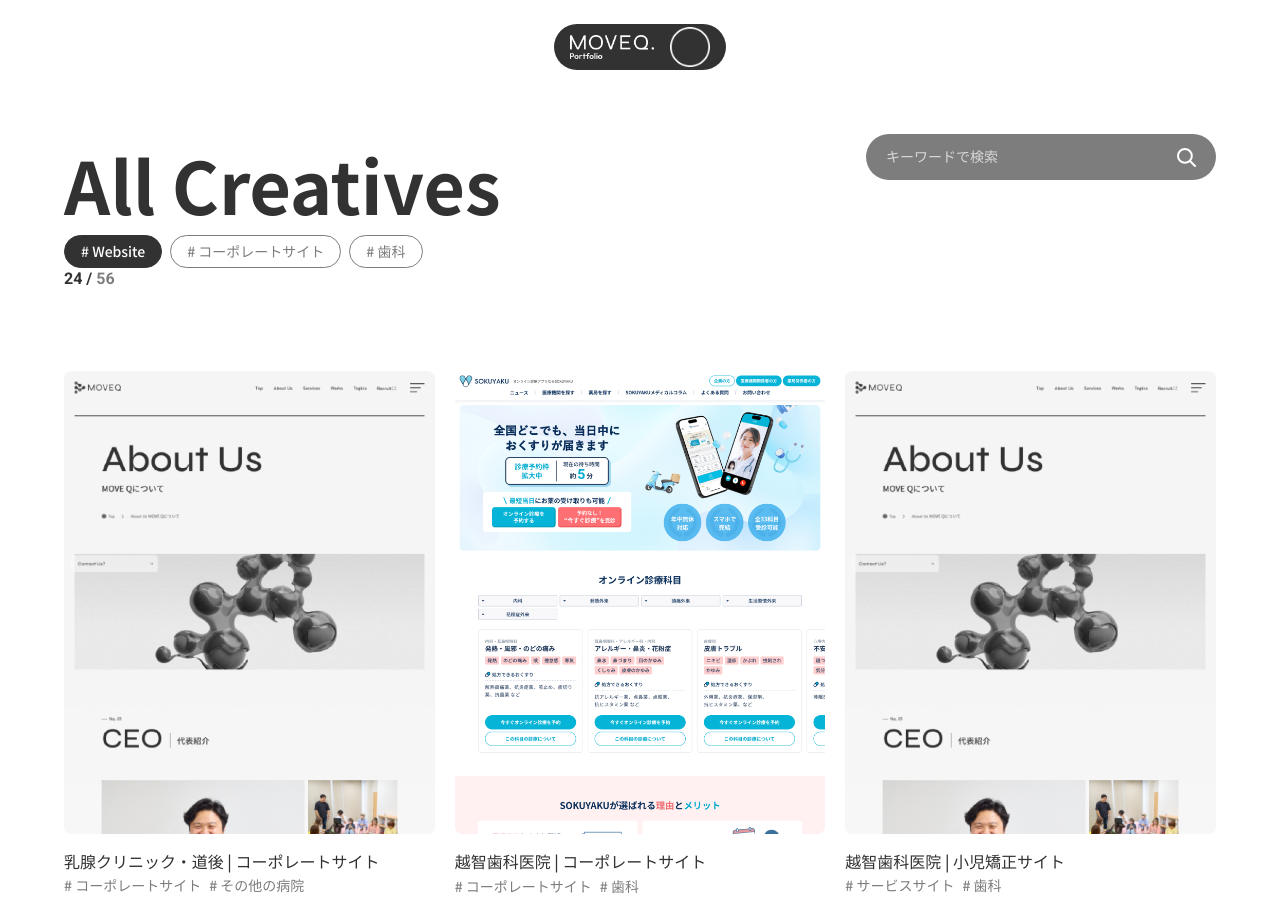
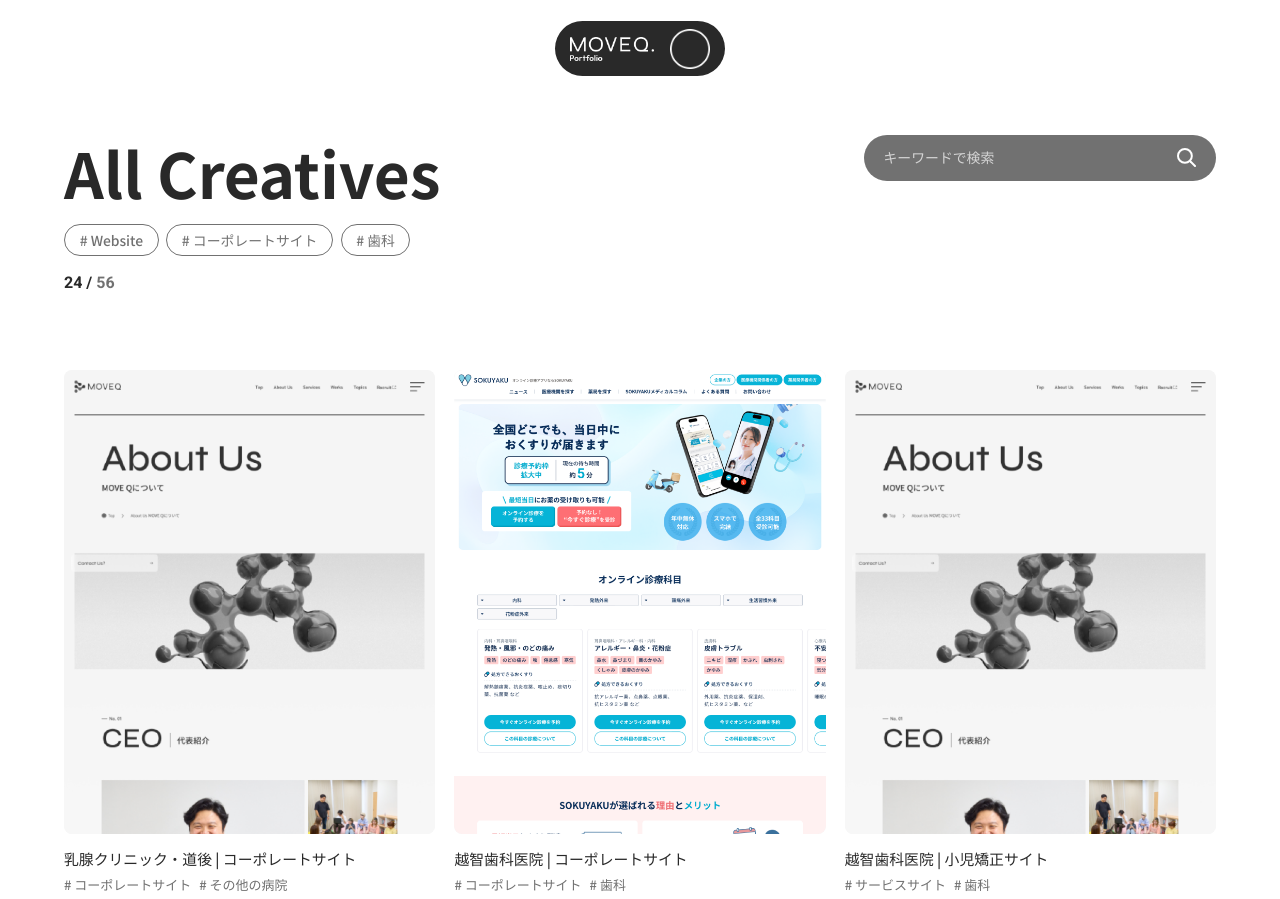
Before and after one commit to moveq-memida/moveq-portfolio-v2, a website: page index.html in a window 1280 px wide. Shown: the top 899 px of the page. Drawn offline with Linux system fonts and the light colour scheme.

Commit message:
2026 Cutting Edge CSS: rem/cqi units, Container Queries, oklch(), :has(), @scope, Logical Properties

```diff
--- a/css/style.css
+++ b/css/style.css
@@ -1,16 +1,24 @@
 /* ============================================
-   MOVE Q Portfolio - Modern CSS 2026
+   MOVE Q Portfolio - 2026 Cutting Edge CSS
    ============================================
-   - Flexbox / Grid based layout
-   - No absolute positioning for main structure
-   - Container Queries
-   - Fluid Typography with clamp()
+
+   Technologies Used:
+   - rem/em only (no px for layout)
+   - Container Queries + cqi/cqw units
+   - CSS Subgrid for card alignment
+   - Logical Properties (inline/block)
+   - dvh/svh viewport units
+   - :has() parent selector
+   - oklch() color space
+   - @scope for encapsulation
+   - clamp() fluid everything
+
    ============================================ */
 
 @layer reset, tokens, base, layout, components, utilities;
 
 /* ============================================
-   LAYER: Reset
+   LAYER: Reset (Modern 2026)
    ============================================ */
 @layer reset {
   *, *::before, *::after {
@@ -20,74 +28,100 @@
   }
 
   html {
+    font-size: 100%; /* 16px base, respects user zoom */
     -webkit-text-size-adjust: none;
     text-size-adjust: none;
     scroll-behavior: smooth;
+    hanging-punctuation: first last;
   }
 
   body {
-    min-height: 100dvh;
-    line-height: 1.4;
+    min-block-size: 100dvh; /* Dynamic viewport height */
+    line-height: 1.5;
     -webkit-font-smoothing: antialiased;
+    text-rendering: optimizeLegibility;
   }
 
-  img, picture, svg {
+  img, picture, video, canvas, svg {
     display: block;
-    max-width: 100%;
-    height: auto;
+    max-inline-size: 100%;
+    block-size: auto;
   }
 
-  input, button {
+  input, button, textarea, select {
     font: inherit;
     color: inherit;
+  }
+
+  p, h1, h2, h3, h4, h5, h6 {
+    overflow-wrap: break-word;
+    text-wrap: balance;
   }
 
   a {
     color: inherit;
     text-decoration: none;
   }
+
+  /* Remove list styles on ul, ol with class */
+  :where(ul, ol)[class] {
+    list-style: none;
+  }
 }
 
 /* ============================================
-   LAYER: Design Tokens
+   LAYER: Design Tokens (oklch color space)
    ============================================ */
 @layer tokens {
   :root {
-    /* Colors */
-    --color-text-primary: #323232;
-    --color-text-secondary: #7D7D7D;
-    --color-bg-main: #FFFFFF;
-    --color-bg-card: #F8F8F8;
-    --color-nav-bg: #323232;
+    /* Colors in oklch - perceptually uniform */
+    --color-text-primary: oklch(28% 0 0);      /* #323232 equivalent */
+    --color-text-secondary: oklch(55% 0 0);    /* #7D7D7D equivalent */
+    --color-bg-main: oklch(100% 0 0);          /* white */
+    --color-bg-card: oklch(97.5% 0 0);         /* #F8F8F8 equivalent */
+    --color-nav-bg: oklch(28% 0 0);            /* #323232 equivalent */
 
-    /* Typography */
-    --font-primary: 'Noto Sans JP', sans-serif;
-    --font-secondary: 'Roboto', sans-serif;
+    /* Typography - System font stack with Noto Sans JP */
+    --font-primary: 'Noto Sans JP', system-ui, sans-serif;
+    --font-secondary: 'Roboto', system-ui, sans-serif;
 
-    /* Fluid Typography */
-    --fs-hero: clamp(2rem, 5vw + 1rem, 4.5rem);
-    --fs-tagline: clamp(1.5rem, 4vw + 0.5rem, 3.5rem);
-    --fs-body: clamp(0.875rem, 0.5vw + 0.75rem, 1rem);
-    --fs-tag: clamp(0.75rem, 0.3vw + 0.65rem, 0.875rem);
-    --fs-small: 0.8125rem;
+    /* Base size for rem calculations */
+    --base-size: 1rem; /* 16px at default zoom */
 
-    /* Spacing */
-    --space-xs: 0.25rem;
-    --space-sm: 0.5rem;
-    --space-md: 1rem;
-    --space-lg: 1.5rem;
-    --space-xl: 2.5rem;
-    --space-2xl: 4rem;
+    /* Fluid Typography using clamp()
+       Formula: clamp(min, preferred, max)
+       Preferred: fluid based on viewport + container */
+    --fs-hero: clamp(2rem, 4cqi + 1rem, 4.5rem);
+    --fs-tagline: clamp(1.5rem, 3cqi + 0.75rem, 3.5rem);
+    --fs-body: clamp(0.875rem, 0.5cqi + 0.75rem, 1rem);
+    --fs-tag: clamp(0.75rem, 0.3cqi + 0.65rem, 0.875rem);
+    --fs-small: clamp(0.7rem, 0.25cqi + 0.6rem, 0.8125rem);
+
+    /* Fluid Spacing using clamp() */
+    --space-3xs: clamp(0.125rem, 0.1cqi + 0.1rem, 0.25rem);
+    --space-2xs: clamp(0.25rem, 0.2cqi + 0.15rem, 0.375rem);
+    --space-xs: clamp(0.375rem, 0.3cqi + 0.25rem, 0.5rem);
+    --space-sm: clamp(0.5rem, 0.5cqi + 0.25rem, 0.75rem);
+    --space-md: clamp(0.75rem, 0.75cqi + 0.375rem, 1rem);
+    --space-lg: clamp(1rem, 1cqi + 0.5rem, 1.5rem);
+    --space-xl: clamp(1.5rem, 2cqi + 0.75rem, 2.5rem);
+    --space-2xl: clamp(2rem, 3cqi + 1rem, 4rem);
+    --space-3xl: clamp(3rem, 5cqi + 1.5rem, 6rem);
 
     /* Layout */
-    --container-max: 1280px;
-    --container-padding: clamp(1rem, 5vw, 5rem);
-    --card-gap: clamp(1rem, 2vw, 1.25rem);
-    --row-gap: clamp(2.5rem, 5vw, 4.375rem);
+    --container-max: 80rem; /* 1280px */
+    --container-padding: clamp(1rem, 5cqi, 5rem);
+    --card-gap: clamp(0.75rem, 1.5cqi, 1.25rem);
+    --row-gap: clamp(2rem, 4cqi, 4.5rem);
 
-    /* Border Radius */
-    --radius-full: 9999px;
-    --radius-md: 0.5rem;
+    /* Border Radius - relative to font size */
+    --radius-full: 100vmax;
+    --radius-md: 0.5em;
+    --radius-sm: 0.25em;
+
+    /* Transitions */
+    --transition-fast: 150ms ease;
+    --transition-normal: 250ms ease;
   }
 }
 
@@ -100,6 +134,7 @@
     font-weight: 500;
     color: var(--color-text-primary);
     background-color: var(--color-bg-main);
+    font-size: var(--base-size);
   }
 }
 
@@ -107,22 +142,25 @@
    LAYER: Layout
    ============================================ */
 @layer layout {
-  /* Main Container */
+  /* Main Container - Flex column for sticky footer */
   .portfolio {
     display: flex;
     flex-direction: column;
-    min-height: 100dvh;
+    min-block-size: 100dvh;
+    min-block-size: 100svh; /* Fallback for older browsers */
+    container-type: inline-size;
+    container-name: portfolio;
   }
 
   /* Navigation */
   .nav {
     display: flex;
     justify-content: center;
-    padding: var(--space-lg);
+    padding-block: var(--space-lg);
+    padding-inline: var(--container-padding);
     position: sticky;
-    top: 0;
+    inset-block-start: 0;
     z-index: 100;
-    background: transparent;
   }
 
   .nav__inner {
@@ -131,8 +169,9 @@
     gap: var(--space-md);
     background-color: var(--color-nav-bg);
     border-radius: var(--radius-full);
-    padding: 0.5rem 1rem;
-    height: 46px;
+    padding-inline: var(--space-md);
+    padding-block: var(--space-xs);
+    min-block-size: 2.875rem; /* 46px equivalent */
   }
 
   /* Header */
@@ -140,13 +179,15 @@
     display: flex;
     flex-direction: column;
     gap: var(--space-lg);
-    padding: var(--space-xl) var(--container-padding);
-    max-width: var(--container-max);
-    margin: 0 auto;
-    width: 100%;
+    padding-block: var(--space-xl);
+    padding-inline: var(--container-padding);
+    max-inline-size: var(--container-max);
+    margin-inline: auto;
+    inline-size: 100%;
+    container-type: inline-size;
+    container-name: header;
   }
 
-  /* Header Top Row - Title & Search */
   .header__top {
     display: flex;
     flex-wrap: wrap;
@@ -155,42 +196,60 @@
     gap: var(--space-xl);
   }
 
-  /* Portfolio Grid */
+  .header__left {
+    display: flex;
+    flex-direction: column;
+    gap: var(--space-md);
+  }
+
+  /* Portfolio Grid - Subgrid ready */
   .portfolio__grid {
     display: grid;
-    grid-template-columns: repeat(auto-fill, minmax(min(100%, 320px), 1fr));
+    grid-template-columns: repeat(auto-fill, minmax(min(100%, 20rem), 1fr));
     gap: var(--row-gap) var(--card-gap);
-    padding: var(--space-xl) var(--container-padding);
-    max-width: var(--container-max);
-    margin: 0 auto;
-    width: 100%;
+    padding-block: var(--space-xl);
+    padding-inline: var(--container-padding);
+    max-inline-size: var(--container-max);
+    margin-inline: auto;
+    inline-size: 100%;
+    container-type: inline-size;
+    container-name: grid;
   }
 
-  /* 3 columns on desktop */
-  @media (min-width: 1024px) {
+  /* 3 columns when container is wide enough */
+  @container grid (inline-size >= 60rem) {
     .portfolio__grid {
       grid-template-columns: repeat(3, 1fr);
     }
   }
 
-  /* Footer */
+  @container grid (inline-size >= 40rem) and (inline-size < 60rem) {
+    .portfolio__grid {
+      grid-template-columns: repeat(2, 1fr);
+    }
+  }
+
+  /* Footer - Pushed to bottom with margin-top: auto */
   .portfolio__footer {
-    margin-top: auto;
+    margin-block-start: auto;
     position: relative;
     overflow: hidden;
+    container-type: inline-size;
+    container-name: footer;
   }
 
   .footer__content {
     display: flex;
     flex-direction: column;
     align-items: center;
+    justify-content: center;
     gap: var(--space-2xl);
-    padding: var(--space-2xl) var(--container-padding);
-    max-width: var(--container-max);
-    margin: 0 auto;
-    width: 100%;
-    min-height: 400px;
-    justify-content: center;
+    padding-block: var(--space-3xl);
+    padding-inline: var(--container-padding);
+    max-inline-size: var(--container-max);
+    margin-inline: auto;
+    inline-size: 100%;
+    min-block-size: 25rem;
   }
 
   .footer__bottom {
@@ -199,9 +258,8 @@
     justify-content: space-between;
     align-items: center;
     gap: var(--space-lg);
-    width: 100%;
-    padding-top: var(--space-2xl);
-    margin-top: auto;
+    inline-size: 100%;
+    padding-block-start: var(--space-2xl);
   }
 }
 
@@ -211,8 +269,8 @@
 @layer components {
   /* Navigation */
   .nav__logo img {
-    height: 24px;
-    width: auto;
+    block-size: 1.5rem;
+    inline-size: auto;
   }
 
   .nav__menu {
@@ -223,65 +281,78 @@
     border: none;
     cursor: pointer;
     padding: 0;
+    border-radius: var(--radius-full);
+    transition: opacity var(--transition-fast);
+
+    &:hover {
+      opacity: 0.8;
     }
 
-  .nav__menu img {
-    width: 40px;
-    height: 40px;
+    & img {
+      block-size: 2.5rem;
+      inline-size: 2.5rem;
+    }
   }
 
   /* Title */
   .portfolio__title {
     font-size: var(--fs-hero);
     font-weight: 700;
-    line-height: 1.4;
+    line-height: 1.2;
+    text-wrap: balance;
   }
 
   /* Filter Tags */
   .filter-tags {
     display: flex;
     flex-wrap: wrap;
-    gap: var(--space-sm);
+    gap: var(--space-xs);
   }
 
   .filter-tag {
     display: inline-flex;
     align-items: center;
-    padding: 0.375rem 1rem;
+    padding-block: var(--space-2xs);
+    padding-inline: var(--space-md);
     border-radius: var(--radius-full);
-    border: 1px solid var(--color-text-secondary);
+    border: 0.0625rem solid var(--color-text-secondary);
     background: transparent;
     font-size: var(--fs-tag);
     font-weight: 500;
     color: var(--color-text-secondary);
     cursor: pointer;
-    transition: all 0.15s ease;
-  }
+    transition: all var(--transition-fast);
 
-  .filter-tag:hover {
+    &:hover {
       border-color: var(--color-text-primary);
       color: var(--color-text-primary);
     }
 
-  .filter-tag--active {
+    &--active {
       background-color: var(--color-text-primary);
       border-color: var(--color-text-primary);
-    color: white;
+      color: var(--color-bg-main);
+
+      &:hover {
+        background-color: var(--color-text-secondary);
+        border-color: var(--color-text-secondary);
+      }
+    }
   }
 
   /* Count */
   .portfolio__count {
     font-family: var(--font-secondary);
-    font-size: 1rem;
+    font-size: var(--fs-body);
     font-weight: 700;
-  }
 
-  .count-current {
+    & .count-current {
       color: var(--color-text-primary);
     }
 
-  .count-total {
+    & .count-total {
       color: var(--color-text-secondary);
+    }
   }
 
   /* Search Bar */
@@ -290,9 +361,9 @@
     align-items: center;
     background-color: var(--color-text-secondary);
     border-radius: var(--radius-full);
-    padding: 0 1.25rem;
-    height: 46px;
-    width: min(100%, 350px);
+    padding-inline: var(--space-lg);
+    min-block-size: 2.875rem;
+    inline-size: min(100%, 22rem);
     flex-shrink: 0;
   }
 
@@ -301,13 +372,13 @@
     background: transparent;
     border: none;
     outline: none;
-    color: white;
+    color: var(--color-bg-main);
     font-size: var(--fs-tag);
-    min-width: 0;
+    min-inline-size: 0;
+
+    &::placeholder {
+      color: oklch(100% 0 0 / 0.7);
     }
-
-  .search-bar__input::placeholder {
-    color: rgba(255, 255, 255, 0.7);
   }
 
   .search-bar__button {
@@ -317,44 +388,59 @@
     background: transparent;
     border: none;
     cursor: pointer;
-    color: white;
+    color: var(--color-bg-main);
     padding: 0;
     flex-shrink: 0;
+    transition: opacity var(--transition-fast);
+
+    &:hover {
+      opacity: 0.7;
     }
 
-  /* Card */
+    & svg {
+      inline-size: 1.1875rem;
+      block-size: 1.1875rem;
+    }
+  }
+
+  /* Card - Using Container Queries */
   .card {
-    display: flex;
-    flex-direction: column;
+    display: grid;
+    grid-template-rows: auto 1fr;
+    gap: var(--space-md);
+    container-type: inline-size;
+    container-name: card;
   }
 
   .card__image {
-    aspect-ratio: 360 / 450;
+    aspect-ratio: 4 / 5;
     overflow: hidden;
     border-radius: var(--radius-md);
     background-color: var(--color-bg-card);
+
+    & img {
+      inline-size: 100%;
+      block-size: 100%;
+      object-fit: cover;
+      transition: transform var(--transition-normal);
+    }
   }
 
-  .card__image img {
-    width: 100%;
-    height: 100%;
-    object-fit: cover;
-    transition: transform 0.25s ease;
+  /* :has() - Parent selector for hover state */
+  .card:has(.card__image:hover) .card__image img {
+    transform: scale(1.03);
   }
 
-  .card:hover .card__image img {
-    transform: scale(1.02);
-  }
-
+  /* Card content uses subgrid when supported */
   .card__content {
     display: flex;
     flex-direction: column;
     gap: var(--space-xs);
-    padding-top: var(--space-md);
   }
 
+  /* Fluid card typography based on container */
   .card__title {
-    font-size: var(--fs-body);
+    font-size: clamp(0.875rem, 4cqi, 1rem);
     font-weight: 500;
     line-height: 1.4;
   }
@@ -366,7 +452,7 @@
   }
 
   .tag {
-    font-size: var(--fs-tag);
+    font-size: clamp(0.75rem, 3.5cqi, 0.875rem);
     font-weight: 500;
     color: var(--color-text-secondary);
   }
@@ -377,7 +463,7 @@
     inset: 0;
     background: radial-gradient(
       ellipse 150% 80% at 50% 100%,
-      rgba(180, 180, 180, 0.3) 0%,
+      oklch(75% 0 0 / 0.35) 0%,
       transparent 70%
     );
     pointer-events: none;
@@ -387,6 +473,7 @@
     font-size: var(--fs-tagline);
     font-weight: 700;
     text-align: center;
+    text-wrap: balance;
   }
 
   .footer__nav {
@@ -400,16 +487,16 @@
   .footer__link {
     font-size: var(--fs-tag);
     font-weight: 700;
-    transition: opacity 0.15s ease;
+    transition: opacity var(--transition-fast);
+
+    &:hover {
+      opacity: 0.7;
     }
-
-  .footer__link:hover {
-    opacity: 0.7;
   }
 
   .footer__divider {
-    width: 1px;
-    height: 1.25rem;
+    inline-size: 0.0625rem;
+    block-size: 1.25em;
     background-color: var(--color-text-primary);
   }
 
@@ -425,8 +512,8 @@
 @layer utilities {
   .visually-hidden {
     position: absolute;
-    width: 1px;
-    height: 1px;
+    inline-size: 1px;
+    block-size: 1px;
     padding: 0;
     margin: -1px;
     overflow: hidden;
@@ -437,17 +524,19 @@
 }
 
 /* ============================================
-   Responsive Adjustments
+   Container Query Responsive Adjustments
    ============================================ */
-@media (max-width: 640px) {
+@container header (inline-size < 40rem) {
   .header__top {
     flex-direction: column;
   }
 
   .search-bar {
-    width: 100%;
+    inline-size: 100%;
+  }
 }
 
+@container footer (inline-size < 40rem) {
   .footer__nav {
     flex-direction: column;
     gap: var(--space-md);
@@ -462,3 +551,59 @@
     text-align: center;
   }
 }
+
+/* ============================================
+   @scope - Scoped styles (2026 feature)
+   ============================================ */
+@scope (.card) to (.card__content) {
+  /* Styles only apply within card image area */
+  img {
+    border-radius: inherit;
+  }
+}
+
+/* ============================================
+   Reduced Motion Preference
+   ============================================ */
+@media (prefers-reduced-motion: reduce) {
+  *, *::before, *::after {
+    animation-duration: 0.01ms !important;
+    animation-iteration-count: 1 !important;
+    transition-duration: 0.01ms !important;
+  }
+}
+
+/* ============================================
+   High Contrast Mode Support
+   ============================================ */
+@media (prefers-contrast: more) {
+  :root {
+    --color-text-primary: oklch(0% 0 0);
+    --color-text-secondary: oklch(30% 0 0);
+    --color-bg-card: oklch(95% 0 0);
+  }
+
+  .filter-tag {
+    border-width: 0.125rem;
+  }
+}
+
+/* ============================================
+   Print Styles
+   ============================================ */
+@media print {
+  .nav,
+  .search-bar,
+  .footer__gradient {
+    display: none;
+  }
+
+  .portfolio__grid {
+    display: block;
+  }
+
+  .card {
+    break-inside: avoid;
+    margin-block-end: var(--space-lg);
+  }
+}
```
Lines whose indentation alone changed are shown as unchanged.
